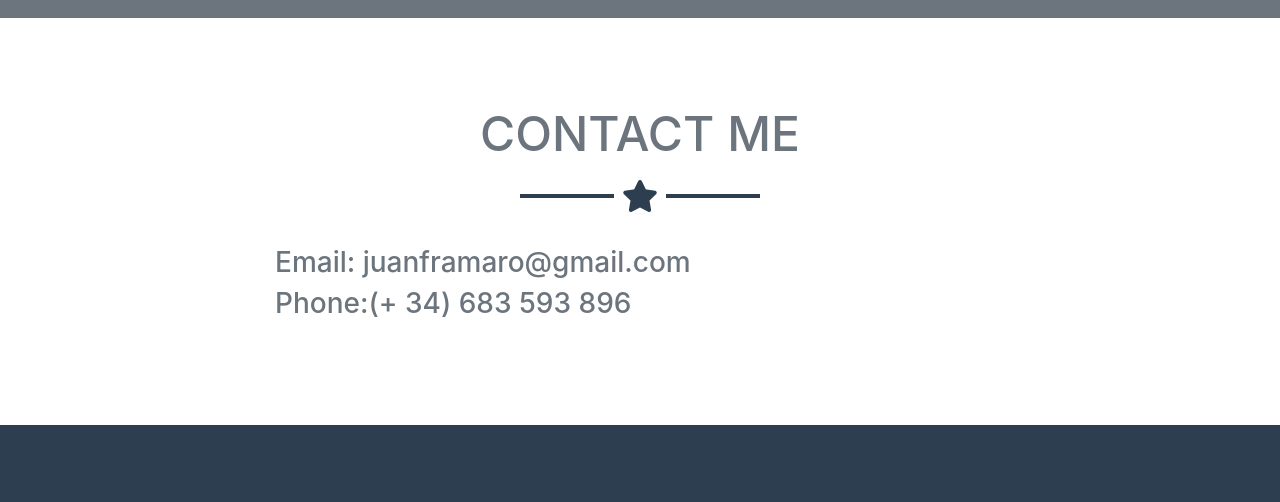
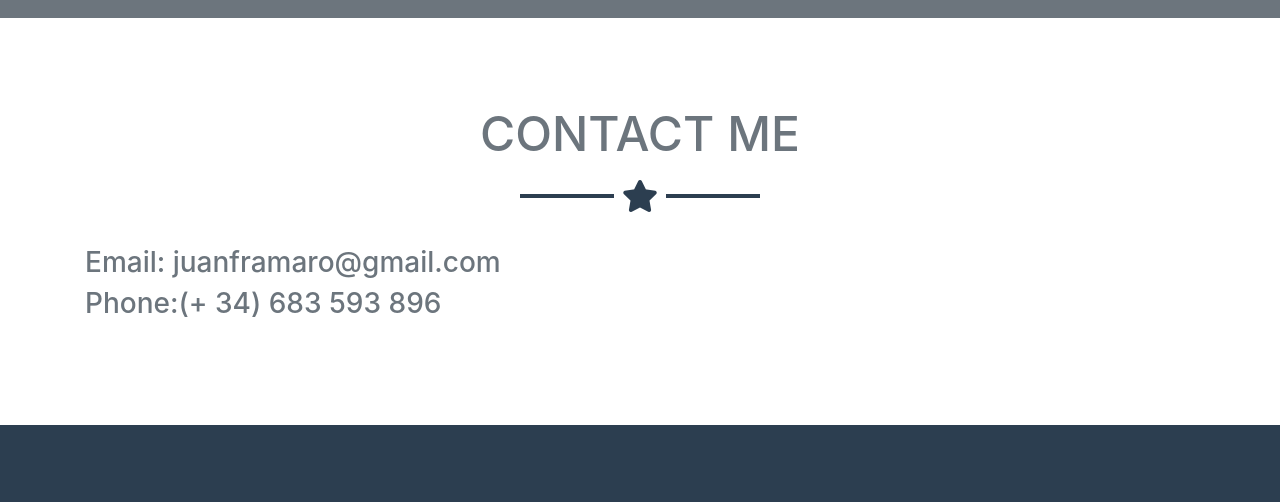
Before and after one commit to JuanFran928/juanfran928.github.io, a website with bundled scripts: page index.html in a window 1280 px wide. Shown: the part 1432-1934 px from the top of the page. Built offline with nearby package versions, Linux system fonts and the light colour scheme.

Commit message:
mejora
mejora

```diff
--- a/index.html
+++ b/index.html
@@ -86,21 +86,11 @@ If you want to talk with me, feel free to send me a message in any of my social
       <div class="container">
         <h2 class="text-center text-uppercase text-secondary mb-0">Contact Me</h2>
         <hr class="star-dark mb-5">
-        <div class="row pull-left">
-          <div class="col-lg-8 mx-auto">
+        <h3 style="text-align:left" class="text-secondary">Email:  juanframaro@gmail.com</h3>
+          <h3 class="text-secondary">Phone:<a style="text-decoration:none">(+ 34) 683 593 896</a></h3>
             <!-- To configure the contact form email address, go to mail/contact_me.php and update the email address in the PHP file on line 19. -->
             <!-- The form should work on most web servers, but if the form is not working you may need to configure your web server differently. -->
-              <div>
-                <h3 class="text-secondary">Email:  juanframaro@gmail.com</h3>
-              </div>
-              <div>
-                <h3 class="text-secondary">Phone:<a style="text-decoration:none">(+ 34) 683 593 896</a></h3>
-              </div>
             </div>
-              </div>
-          </div>
-        </div>
-      </div>
     </section>
 
     <!-- Footer -->
```
